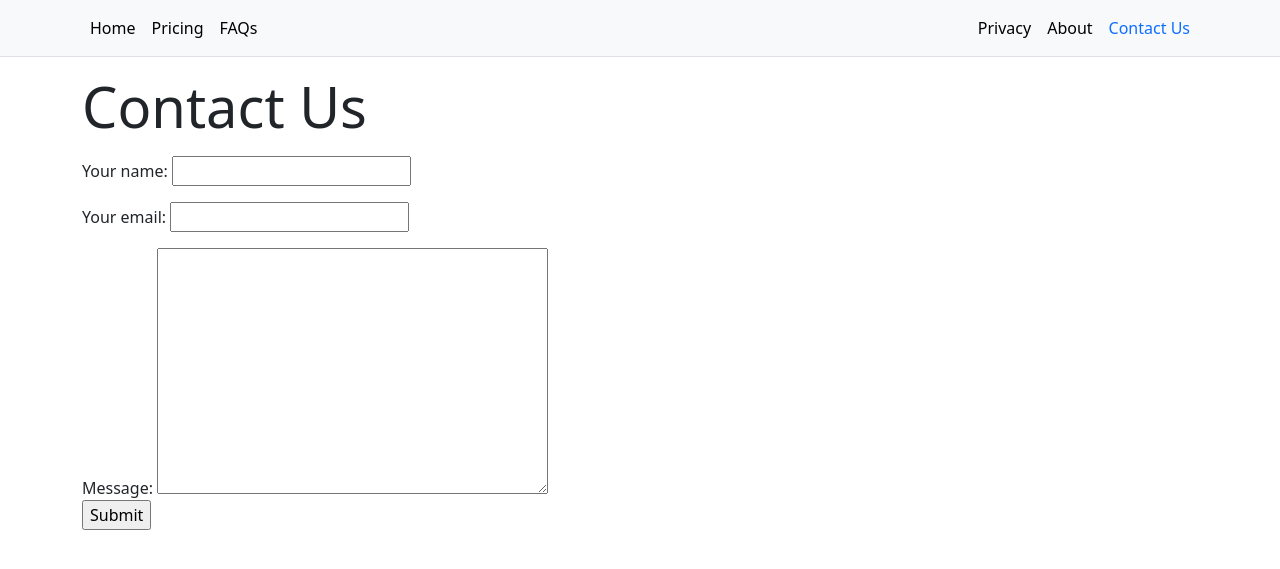
After one commit to KevinMwita7/server-spa, a Django app: page /contact_us in a window 1280 px wide. The commit adds this page. Shown: the top 569 px of the page. Run offline with Django 4.2, Linux system fonts and the light colour scheme; some libraries are stand-ins or nearby versions.

Commit message:
Added form functionalities

```diff
--- /dev/null
+++ b/server_spa/demo_app/forms.py
@@ -0,0 +1,7 @@
+from django import forms
+
+# https://docs.djangoproject.com/en/4.2/topics/forms/#working-with-forms
+class ContactUsForm(forms.Form):
+    your_name = forms.CharField()
+    your_email = forms.EmailField()
+    message = forms.CharField(widget=forms.Textarea())
--- a/server_spa/demo_app/templates/demo_app/base.html
+++ b/server_spa/demo_app/templates/demo_app/base.html
@@ -23,6 +23,7 @@
                 <ul class="nav">
                   <li class="nav-item"><a href="/privacy" class="nav-link link-body-emphasis px-2">Privacy</a></li>
                   <li class="nav-item"><a href="/about" class="nav-link link-body-emphasis px-2">About</a></li>
+                  <li class="nav-item"><a href="/contact_us" class="nav-link link-body-emphasis px-2">Contact Us</a></li>
                 </ul>
               </div>
             </nav>
--- /dev/null
+++ b/server_spa/demo_app/templates/demo_app/contact_us.html
@@ -0,0 +1,26 @@
+{% extends template %}
+
+{% block title %}Contact Us{% endblock %}
+
+{% block content %}
+    <turbo-frame id="main" data-turbo-action="advance">
+        <div class="container mt-3">
+            <h1 class="display-4">Contact Us</h1>
+            <form method="POST" action="/contact_us">
+                {% csrf_token %}
+                {% for field in form %}
+                    <div class="mt-3">
+                        {{ field.errors }}
+                        {{ field.label_tag }} {{ field }}
+                    </div>
+                {% endfor %}
+                <input type="submit" value="Submit">
+            </form>
+        </div>
+
+        <script>
+            // Turn off client-side validation to trigger errors on form submission
+            document.querySelectorAll("input, textarea").forEach(el => el.removeAttribute("required"))
+        </script>
+    </turbo-frame>
+{% endblock %}
--- a/server_spa/demo_app/urls.py
+++ b/server_spa/demo_app/urls.py
@@ -6,5 +6,7 @@ urlpatterns = [
     path("pricing", views.pricing, name="demo_app_pricing"),
     path("faq", views.faq, name="demo_app_faq"),
     path("privacy", views.privacy, name="demo_app_privacy"),
-    path("about", views.about, name="demo_app_about")
+    path("about", views.about, name="demo_app_about"),
+    path("contact_us", views.contact_us, name="demo_app_contact_us"),
+    path("success", views.success, name="demo_app_success")
 ]
--- a/server_spa/demo_app/views.py
+++ b/server_spa/demo_app/views.py
@@ -1,4 +1,6 @@
-from django.shortcuts import render
+from django.shortcuts import render, redirect
+from django.http import HttpResponseRedirect
+from .forms import ContactUsForm
 
 # Create your views here.
 def index(request):
@@ -16,6 +18,25 @@ def privacy(request):
 def about(request):
     return render(request, "demo_app/about.html", { "template": _base_template(request) })
 
+def contact_us(request):
+    if (request.method == "POST"):
+        form = ContactUsForm(request.POST)
+        if (form.is_valid()):
+            response = redirect("/success")
+            response.status_code = 303
+            return response
+    else:
+        form = ContactUsForm()
+
+    return render(request, "demo_app/contact_us.html", { "template": _base_template(request), "form": form })
+
+def success(request):
+    # This page can only be accessed on successful form submissions
+    if "X-Requested-With" not in request.headers or request.headers["X-Requested-With"] != "XMLHttpRequest":
+        return HttpResponseRedirect("/")
+    return render(request, "demo_app/success.html", { "template": _base_template(request) })
+
+
 # Python has no private access modifiers. To work around this, one adds an underscore (_) before the function
 # or variable to signal to other devs that they are meant to be private. Note that they can still be accessed
 # outside the module since Python does not enforce the convention. It simply trusts that everyone is a "consenting adult"
```
Also changed, not shown: server_spa/demo_app/templates/demo_app/success.html (added, +9 -0 lines).
